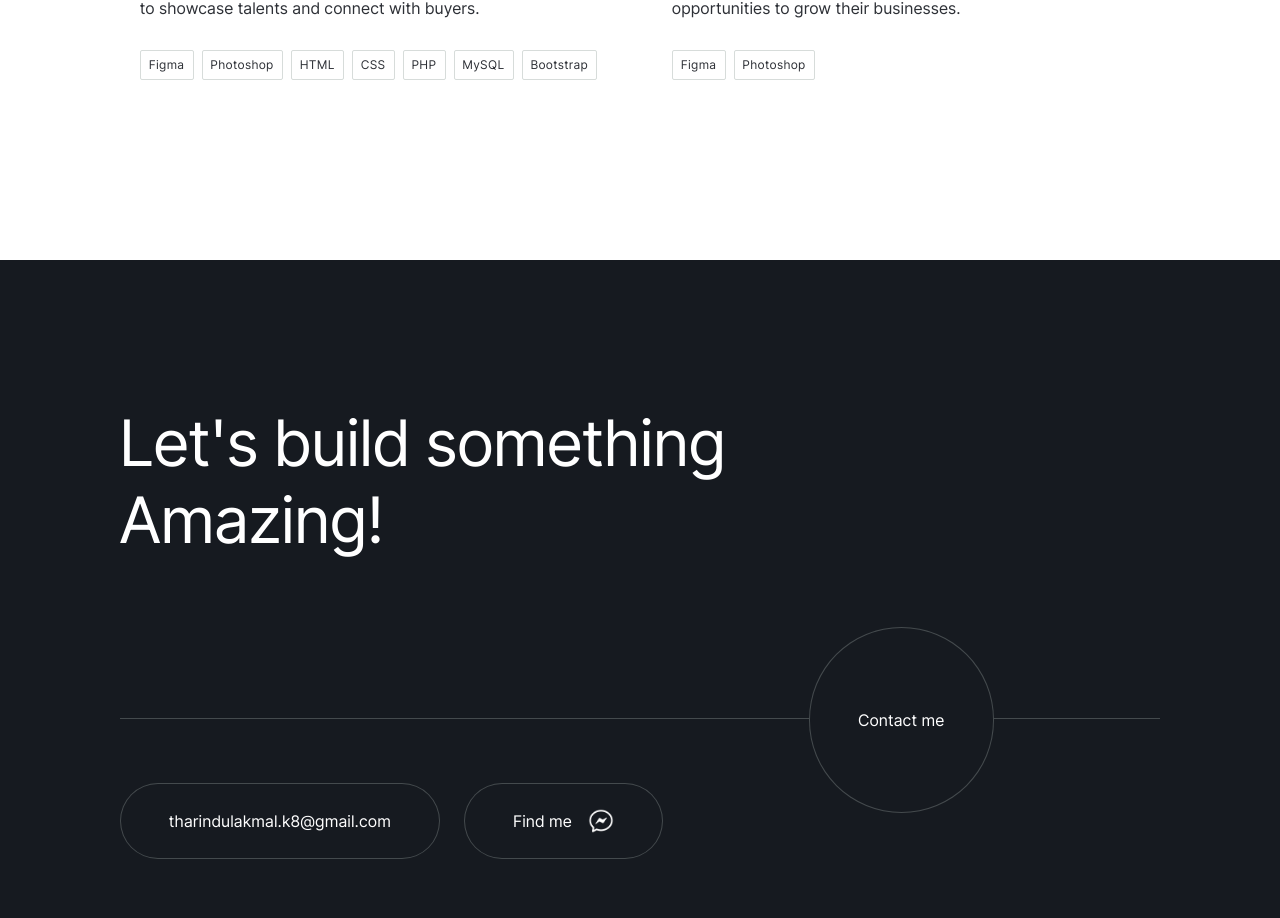
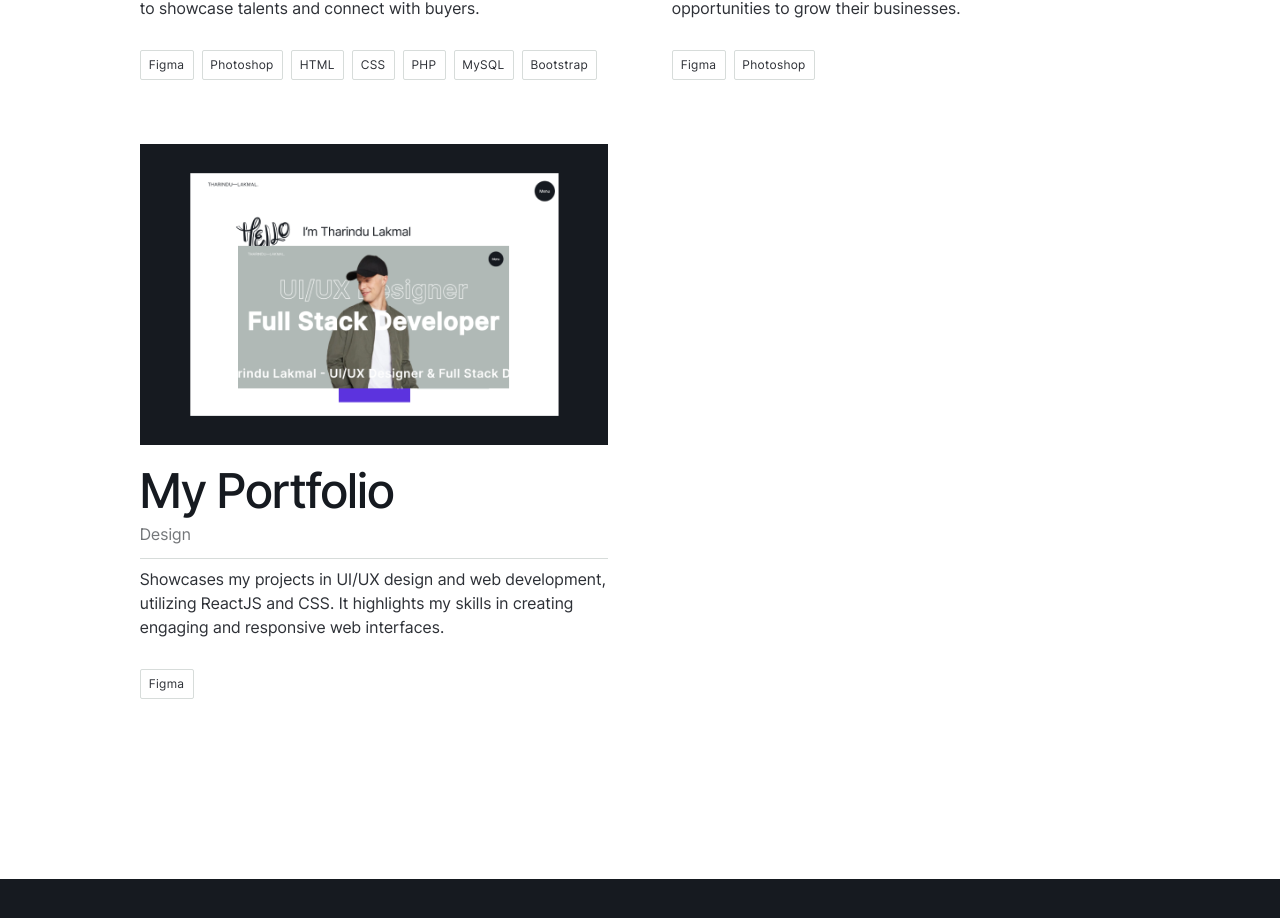
Before and after one commit to Tharindu-Lakmal/My-Portfolio, a React (Vite) app in the folder frontend/: page /work in a window 1280 px wide. Shown: the part 1655-2573 px from the top of the page. Built offline with nearby package versions, Linux system fonts and the light colour scheme.

Commit message:
project added

```diff
--- a/frontend/src/assets/assets.js
+++ b/frontend/src/assets/assets.js
@@ -18,11 +18,13 @@ import aim from './aim.png'
 import design_icon from './design_icon.png'
 import development_icon from './development_icon.png'
 import check from './check.png'
+import github from './github.png'
 
 import artisanLanka from './artisanLanka.png'
 import Earn_Learn from './Earn&Learn.png'
 import JurisConnect from './JurisConnect.png'
 import FoodBuddy from './foodBuddy.png'
+import MyPortfolio from './MyPortfolio.png'
 
 import bootstrap from './bootstrap.png'
 import figma from './figma.png'
@@ -51,11 +53,13 @@ export const assets = {
     design_icon,
     development_icon,
     check,
+    github,
 
     JurisConnect,
     Earn_Learn,
     artisanLanka,
-    FoodBuddy
+    FoodBuddy,
+    MyPortfolio
 }
 
 export const tools = [
@@ -81,6 +85,7 @@ export const all_work = [
         name: "FoodBuddy",
         description: "FoodBuddy is a website designed for restaurants to showcase their menu and offer online food delivery, allowing customers to order their favorite dishes with ease.",
         tools: ["Figma", "Photoshop"],
+        git_icon: github,
         Link: "https://www.figma.com/proto/VYlWP6A8AC6MGD4jfVy4nG/Untitled?node-id=95-9&node-type=frame&t=naoWvZoJOp1bPBwM-1&scaling=min-zoom&content-scaling=fixed&page-id=0%3A1"
     },
     {
@@ -89,6 +94,7 @@ export const all_work = [
         name: "JurisConnect",
         description: "A web platform for real-time legal advice, expert resources, and community discussions. Users can easily access specialized lawyer content and engage in meaningful legal discussions.",
         tools: ["Figma", "Photoshop", "ReactJS", "CSS", "NodeJS", "MongoDB"],
+        git_icon: github,
         Link: "https://github.com/JayaruPerera/Juris-Connect.git"
     },
     {
@@ -97,6 +103,7 @@ export const all_work = [
         name: "Learn&Earn",
         description: "A platform created to help students sell their handmade crafts to fund their education. It provides a marketplace for students to showcase talents and connect with buyers.",
         tools: ["Figma", "Photoshop", "HTML", "CSS", "PHP", "MySQL", "Bootstrap"],
+        git_icon: github,
         Link: "https://github.com/Tharindu-Lakmal/Learn-and-Earn.git"
     },
     {
@@ -105,7 +112,17 @@ export const all_work = [
         name: "artisanLanka",
         description: "A web platform designed to help local sellers showcase and sell their handmade crafts globally, providing them with opportunities to grow their businesses.",
         tools: ["Figma", "Photoshop"],
+        git_icon: github,
         Link: "https://www.figma.com/proto/3yAbisyXSzbZwrhHr11eJN/artisanLanka?node-id=91-2&node-type=canvas&t=7Y2YqcdfUgv3O5u0-1&scaling=min-zoom&content-scaling=fixed&page-id=0%3A1&starting-point-node-id=91%3A2"
+    },
+    {
+        card_img: MyPortfolio,
+        category: "Design",
+        name: "My Portfolio",
+        description: "Showcases my projects in UI/UX design and web development, utilizing ReactJS and CSS. It highlights my skills in creating engaging and responsive web interfaces.",
+        tools: ["Figma"],
+        git_icon: github,
+        Link: "https://www.figma.com/proto/3cEdVjLfpR421bqWzrFnXB/My-Portfolio?node-id=1-6&node-type=canvas&t=ue5uyXlgegoIVB12-1&scaling=min-zoom&content-scaling=fixed&page-id=0%3A1&starting-point-node-id=1%3A6"
     }
 ]
 
@@ -116,6 +133,7 @@ export const design = [
         name: "FoodBuddy",
         description: "FoodBuddy is a website designed for restaurants to showcase their menu and offer online food delivery, allowing customers to order their favorite dishes with ease.",
         tools: ["Figma", "Photoshop"],
+        git_icon: github,
         Link: "https://www.figma.com/proto/VYlWP6A8AC6MGD4jfVy4nG/Untitled?node-id=95-9&node-type=frame&t=naoWvZoJOp1bPBwM-1&scaling=min-zoom&content-scaling=fixed&page-id=0%3A1"
     },
     {
@@ -124,7 +142,17 @@ export const design = [
         name: "artisanLanka",
         description: "A web platform designed to help local sellers showcase and sell their handmade crafts globally, providing them with opportunities to grow their businesses.",
         tools: ["Figma", "Photoshop"],
+        git_icon: github,
         Link: "https://www.figma.com/proto/3yAbisyXSzbZwrhHr11eJN/artisanLanka?node-id=91-2&node-type=canvas&t=7Y2YqcdfUgv3O5u0-1&scaling=min-zoom&content-scaling=fixed&page-id=0%3A1&starting-point-node-id=91%3A2"
+    },
+    {
+        card_img: MyPortfolio,
+        category: "Design",
+        name: "My Portfolio",
+        description: "Showcases my projects in UI/UX design and web development, utilizing ReactJS and CSS. It highlights my skills in creating engaging and responsive web interfaces.",
+        tools: ["Figma"],
+        git_icon: github,
+        Link: "https://www.figma.com/proto/3cEdVjLfpR421bqWzrFnXB/My-Portfolio?node-id=1-6&node-type=canvas&t=ue5uyXlgegoIVB12-1&scaling=min-zoom&content-scaling=fixed&page-id=0%3A1&starting-point-node-id=1%3A6"
     }
 ]
 
@@ -135,6 +163,7 @@ export const development = [
         name: "JurisConnect",
         description: "A web platform for real-time legal advice, expert resources, and community discussions. Users can easily access specialized lawyer content and engage in meaningful legal discussions.",
         tools: ["Figma", "Photoshop", "ReactJS", "CSS", "NodeJS", "MongoDB"],
+        git_icon: github,
         Link: "https://github.com/JayaruPerera/Juris-Connect.git"
     },
     {
@@ -143,6 +172,7 @@ export const development = [
         name: "Learn&Earn",
         description: "A platform created to help students sell their handmade crafts to fund their education. It provides a marketplace for students to showcase talents and connect with buyers.",
         tools: ["Figma", "Photoshop", "HTML", "CSS", "PHP", "MySQL", "Bootstrap"],
+        git_icon: github,
         Link: "https://github.com/Tharindu-Lakmal/Learn-and-Earn.git"
     }
 ]
@@ -154,6 +184,7 @@ export const top_work = [
         name: "artisanLanka",
         description: "A web platform designed to help local sellers showcase and sell their handmade crafts globally, providing them with opportunities to grow their businesses.",
         tools: ["Figma", "Photoshop"],
+        git_icon: github,
         Link: "https://www.figma.com/proto/3yAbisyXSzbZwrhHr11eJN/artisanLanka?node-id=91-2&node-type=canvas&t=7Y2YqcdfUgv3O5u0-1&scaling=min-zoom&content-scaling=fixed&page-id=0%3A1&starting-point-node-id=91%3A2"
     },
     {
@@ -162,6 +193,7 @@ export const top_work = [
         name: "JurisConnect",
         description: "A web platform for real-time legal advice, expert resources, and community discussions. Users can easily access specialized lawyer content and engage in meaningful legal discussions.",
         tools: ["Figma", "Photoshop", "ReactJS", "CSS", "NodeJS", "MongoDB"],
+        git_icon: github,
         Link: "https://github.com/JayaruPerera/Juris-Connect.git"
     },
     {
@@ -170,6 +202,7 @@ export const top_work = [
         name: "FoodBuddy",
         description: "FoodBuddy is a website designed for restaurants to showcase their menu and offer online food delivery, allowing customers to order their favorite dishes with ease.",
         tools: ["Figma", "Photoshop"],
+        git_icon: github,
         Link: "https://www.figma.com/proto/VYlWP6A8AC6MGD4jfVy4nG/Untitled?node-id=95-9&node-type=frame&t=naoWvZoJOp1bPBwM-1&scaling=min-zoom&content-scaling=fixed&page-id=0%3A1"
     },
     {
@@ -178,6 +211,7 @@ export const top_work = [
         name: "Learn&Earn",
         description: "A platform created to help students sell their handmade crafts to fund their education. It provides a marketplace for students to showcase talents and connect with buyers.",
         tools: ["Figma", "Photoshop", "HTML", "CSS", "PHP", "MySQL", "Bootstrap"],
+        git_icon: github,
         Link: "https://github.com/Tharindu-Lakmal/Learn-and-Earn.git"
     }
 ]
```
Also changed, not shown: frontend/src/assets/MyPortfolio.png (added).
